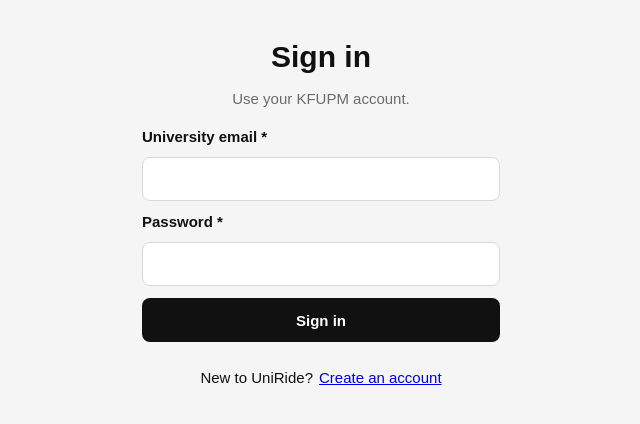
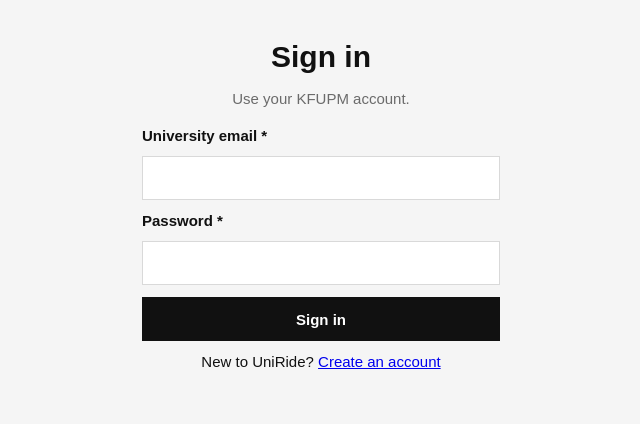
Before and after one commit to Ahmed-CS23/Milestone-4---Front-End---Group-10, a React (Vite) app: page / in a window 1280 px wide. Shown: the top 424 px of the page, without its empty margins (319-959 px from the left). Built offline with nearby package versions, Linux system fonts and the light colour scheme.

Commit message:
did some changes to signin.css file

```diff
--- a/src/auth/SignIn.css
+++ b/src/auth/SignIn.css
@@ -12,13 +12,11 @@
 .auth-card h1 {
    margin: 0;
    padding-top: 24px;
-   line-height: 34px;
    text-align: center;
 }
 
 .auth-muted {
    margin: 4px 0 8px;
-   line-height: 18px;
    text-align: center;
    color: var(--muted);
 }
@@ -33,45 +31,36 @@
    padding: 0 12px;
    font-size: 15px;
    border: 1px solid var(--line);
-   border-radius: 8px;
 }
 
 .auth-error {
    margin: 0;
-   line-height: 18px;
    color: var(--error);
 }
 
 .auth-alert {
    margin: 0;
    padding: 12px;
-   line-height: 18px;
    color: var(--error);
    background-color: #fdecec;
    border: 1px solid #f3b9b9;
-   border-radius: var(--radius);
 }
 
 .auth-card input[type="submit"],
 .auth-link-button {
+   display: block;
    width: 100%;
-   height: 44px;
+   padding: 12px 0;
    font-size: 15px;
    font-weight: bold;
    color: white;
    background-color: var(--ink);
    border: 0;
-   border-radius: 8px;
-   cursor: pointer;
-   display: flex;
-   align-items: center;
-   justify-content: center;
+   text-align: center;
    text-decoration: none;
 }
 
 .auth-center {
-   display: flex;
-   justify-content: center;
-   gap: 6px;
-   line-height: 18px;
+   margin: 0;
+   text-align: center;
 }
```
